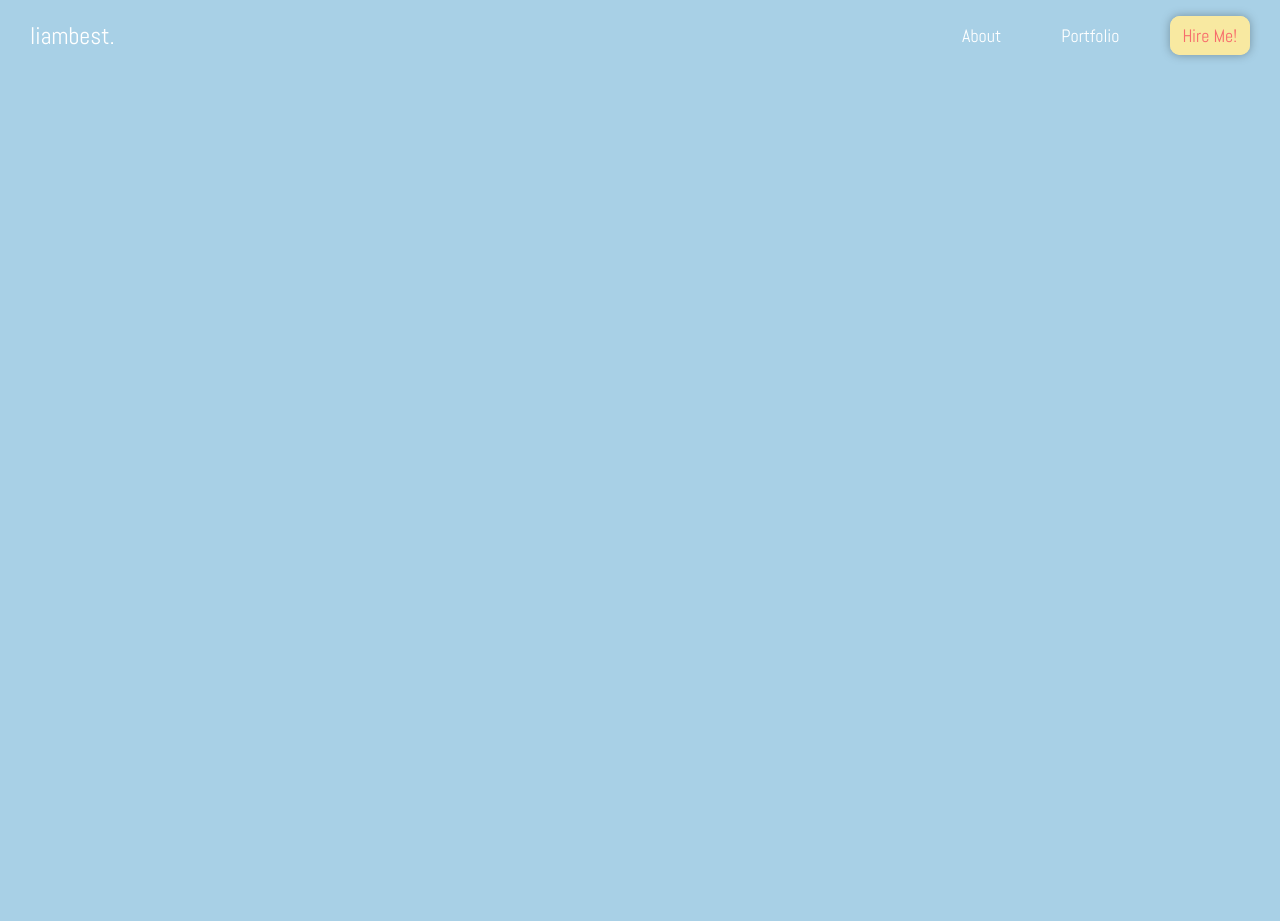
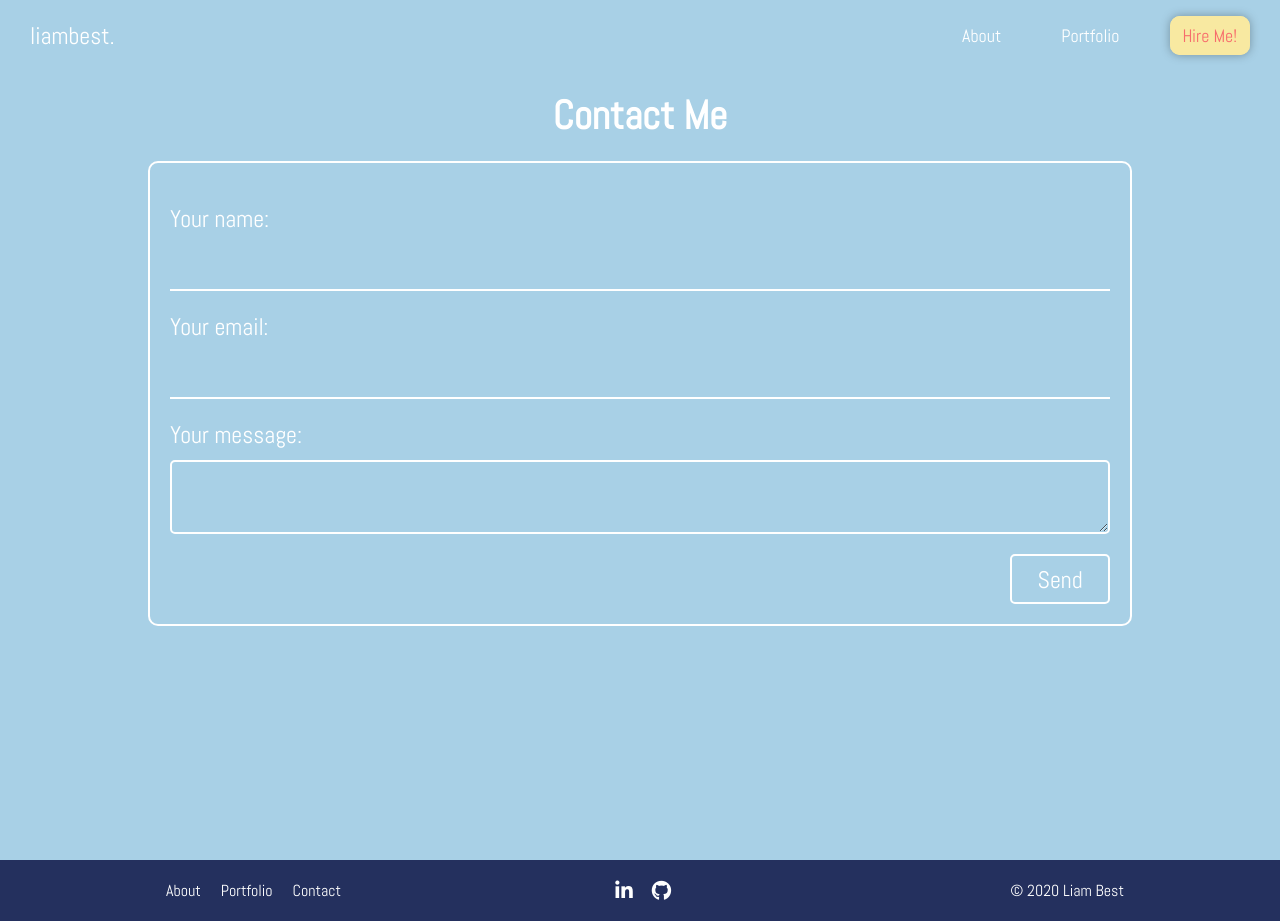
Before and after one commit to lbbest/portfolio, a plain HTML site: page html/contact.html in a window 1280 px wide. Before the commit the page ends 800 px from the top, so only its background shows below. Drawn offline with Linux system fonts and the light colour scheme.

Commit message:
Prelim Contact Form Complete

```diff
--- a/css/index.css
+++ b/css/index.css
@@ -51,17 +51,34 @@ h3 {
 
 @keyframes pulse {
   0% {
-    transform: scale(0.95);
-    box-shadow: 0 0 0 0 rgba(36, 48, 161, 0.7);
+    /* transform: scale(0.95); */
+    box-shadow: 0 0 0 0 rgba(255, 255, 255, 0.7);
   }
 
   70% {
-    transform: scale(1);
-    box-shadow: 0 0 0 10px rgba(36, 48, 94, 0);
+    /* transform: scale(1); */
+    box-shadow: 0 0 0 10px rgba(255, 255, 255, 0);
   }
 
   100% {
-    transform: scale(0.95);
+    /* transform: scale(0.95); */
+    box-shadow: 0 0 0 0 rgba(0, 0, 0, 0);
+  }
+}
+
+@keyframes pulse-hover {
+  0% {
+    /* transform: scale(0.95); */
+    box-shadow: 0 0 0 0 rgba(247, 108, 108, 0.7);
+  }
+
+  70% {
+    /* transform: scale(1); */
+    box-shadow: 0 0 0 10px rgba(247, 108, 108, 0);
+  }
+
+  100% {
+    /* transform: scale(0.95); */
     box-shadow: 0 0 0 0 rgba(0, 0, 0, 0);
   }
 }
@@ -278,6 +295,7 @@ footer > div > a > i {
 .pic-of-me {
   height: 200px;
   width: 200px;
+  border: 5px solid white;
   border-radius: 50%;
   box-shadow: 0px 0px 10px 5px rgba(0, 0, 0, 0.2);
 }
@@ -299,13 +317,14 @@ footer > div > a > i {
   margin: 20px 0;
   width: 175px;
   font-size: 1.5rem;
-  background-color: var(--dark-blue);
+  background-color: var(--light-blue);
   color: white;
-  padding: 5px;
-  border: 3px solid var(--dark-blue);
+  padding: 7px;
+  border: 3px solid white;
   border-radius: 5px;
   animation: pulse 3s infinite;
-  filter: drop-shadow(0 0 5px rgba(0, 0, 0, 0.3));
+  transition: 0.2s ease-out;
+  /* filter: drop-shadow(0 0 5px rgba(0, 0, 0, 0.3)); */
 }
 
 .home-divider {
@@ -359,6 +378,10 @@ footer > div > a > i {
 @media screen and (min-width: 768px) {
   .find-out-more:hover {
     cursor: pointer;
+    transition: 1s;
+    color: var(--red);
+    border: 3px solid var(--red);
+    animation: pulse-hover 3s 1;
   }
 
   .card-container:hover > .card {
@@ -469,3 +492,54 @@ footer > div > a > i {
 #portfolio {
   min-height: 90vh;
 }
+
+/*CONTACT*/
+.contact-form {
+  display: flex;
+  flex-direction: column;
+  align-items: center;
+}
+
+.contact-form > label {
+  font-size: 1.5rem;
+  color: white;
+  margin-top: 20px;
+  margin-bottom: 10px;
+  margin-right: auto;
+}
+
+.contact-form > input,
+textarea {
+  color: white;
+  font-size: 1.2rem;
+  padding: 10px;
+  background-color: transparent;
+  border: none;
+  border-bottom: 2px solid white;
+  width: 100%;
+}
+
+.contact-form > textarea {
+  border: 2px solid white;
+  border-radius: 5px;
+}
+
+.contact-form > button {
+  margin-top: 20px;
+  height: 50px;
+  width: 100px;
+  border: 2px solid white;
+  background-color: transparent;
+  color: white;
+  border-radius: 5px;
+  font-size: 1.5rem;
+  margin-left: auto;
+}
+
+@media screen and (min-width: 768px) {
+  .contact-form {
+    border: 2px solid white;
+    border-radius: 10px;
+    padding: 20px;
+  }
+}
--- a/html/contact.html
+++ b/html/contact.html
@@ -29,6 +29,51 @@
         </li>
       </ul>
     </nav>
+    <div class="content-container" id="portfolio">
+      <div class="profile">
+        <h2>Contact Me</h2>
+        <form
+          class="contact-form"
+          action="https://formspree.io/xoqkdnnd"
+          method="POST"
+        >
+          <label for="name">Your name:</label>
+          <input type="text" name="name" />
+          <label for="email">Your email:</label>
+          <input type="email" name="email" />
+          <label for="message">Your message:</label>
+          <textarea name="message"></textarea>
+          <button type="submit" value="Send">Send</button>
+        </form>
+      </div>
+    </div>
+    <footer>
+      <div class="footer-links">
+        <a href="about.html">
+          <p>About</p>
+        </a>
+        <a href="portfolio.html">
+          <p>Portfolio</p>
+        </a>
+        <a href="contact.html">
+          <p>Contact</p>
+        </a>
+      </div>
+      <div class="footer-social">
+        <a
+          href="https://www.linkedin.com/in/liam-best-816355b0/"
+          target="_blank"
+        >
+          <i class="fa fa-linkedin fa-lg"></i>
+        </a>
+        <a href="https://github.com/lbbest" target="_blank">
+          <i class="fa fa-github fa-lg"></i>
+        </a>
+      </div>
+      <div class="copyright">
+        <p>&copy; 2020 Liam Best</p>
+      </div>
+    </footer>
   </body>
   <script src="/javascript/index.js"></script>
 </html>
```
Also changed, not shown: html/index.html (+1 -5 lines), 1 other file.
